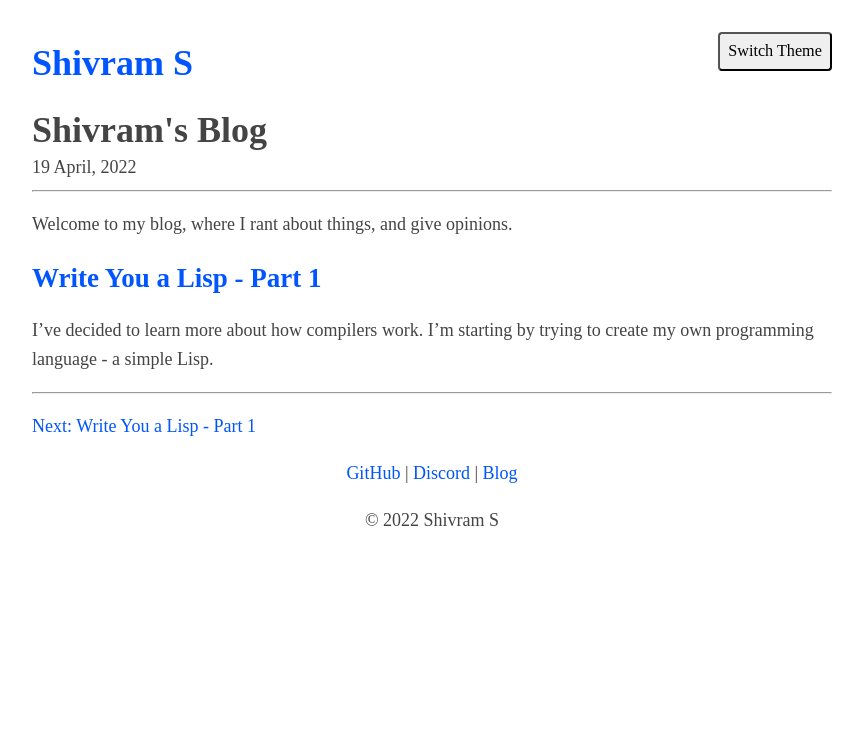
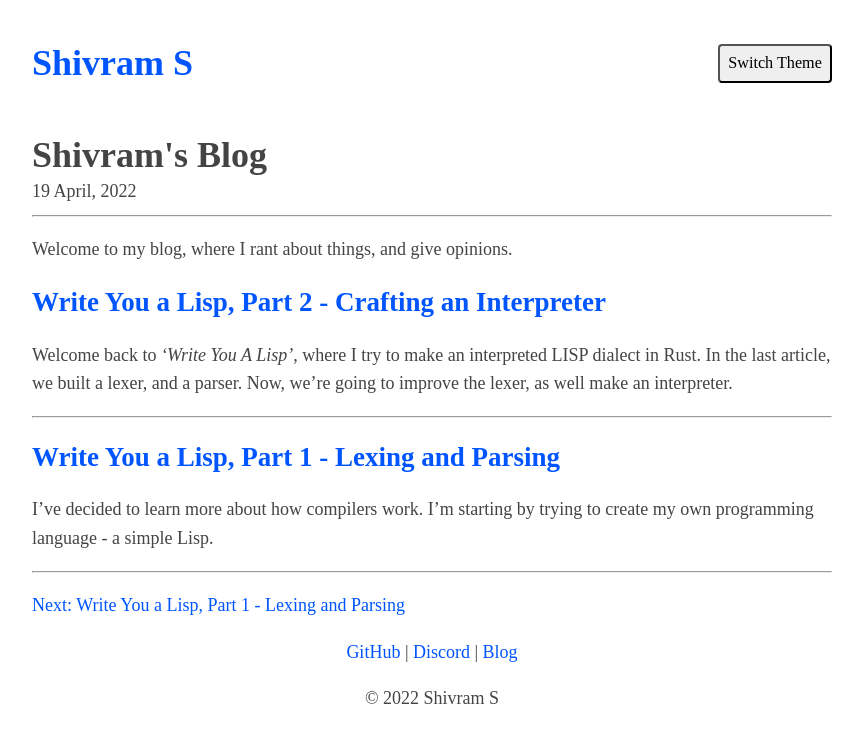
Before and after one commit to shivrm/old-site, a Jekyll site: the page built from _blog/index.md, in a window 1280 px wide. Shown: the top 743 px of the page, without its empty margins (208-1071 px from the left). Built offline with Jekyll 4.4.1, drawn with Linux system fonts in a browser that asks for light colours; part of the change alters nothing that is shown.

Commit message:
Add Write You A Lisp, Part 2

````diff
--- a/_blog/index.md
+++ b/_blog/index.md
@@ -7,7 +7,7 @@ date: 2022-04-19
 Welcome to my blog, where I rant about things, and give opinions.
 <!--more-->
 
-{% for article in site.blog %}
+{% for article in site.blog reversed %}
 {% if article != page %}
 ## [{{ article.title }}]({{site.url}}{{article.url}})
 {{ article.content | split:'<!--more-->' | first | markdownify }}
--- a/_blog/lisp1.md
+++ b/_blog/lisp1.md
@@ -1,6 +1,6 @@
 ---
 layout: default
-title: Write You a Lisp - Part 1
+title: Write You a Lisp, Part 1 - Lexing and Parsing
 date: 2022-05-03
 updated: 2022-05-07
 ---
@@ -8,9 +8,9 @@ I've decided to learn more about how compilers work. I'm starting by trying to c
 my own programming language - a simple Lisp.<!--more--> I'll be implementing it in Rust, but feel
 free to follow along in whatever language you like.
 
-
 I've you haven't already read [Ruslan Spivak's blog post series on building an interpeter](https://ruslanspivak.com/lsbasi-part1/  "Ruslan Spivak - Let's Build a Simple Interpreter, Part 1"), I highly suggest that you do. I'll be using his lexer and parser models in this tutorial.
 
+*The source code for the LISP is available on [GitHub Gist](https://gist.github.com/shivrm/14fb4c734fa2115ae9748e5f1a892300).*
 
 # What is a Lisp, and Why should I write one?
 
@@ -350,7 +350,7 @@ struct Token {
 
 That's it! The parser's done, and now we need to test it. First `derive` the `Debug` trait for your `AstNode`...
 ```
-#derive(Debug)
+#[derive(Debug)]
 pub enum AstNode {
 	...
 }
--- /dev/null
+++ b/_blog/lisp2.md
@@ -0,0 +1,397 @@
+---
+layout: default
+title: Write You a Lisp, Part 2 - Crafting an Interpreter
+date: 2022-05-13
+---
+Welcome back to *'Write You A Lisp'*, where I try to make an interpreted LISP dialect in Rust. In the last article, we built a lexer, and a parser. Now, we're going to improve the lexer, as well make an interpreter.<!--more-->
+
+*The source code for the LISP is available on [GitHub Gist](https://gist.github.com/shivrm/e5ecb7a1e6c8e9678d6eb948e48e5a07).*
+
+# A Faster Lexer
+
+I'd like to thank [soemone](https://github.com/dquat) for [refactoring the lexer](https://github.com/shivrm/risp/pull/1). He did a lot of changes, which I'll document here.
+
+## The `pos` attribute
+
+Firstly, the lexer now has a new `pos` attribute which specifies it's current position in the source code.
+```
+pub struct Lexer<'a> {
+    chars: Chars<'a>, // `chars` is an iterator over the characters of a string.
+	pos: usize
+}
+```
+```
+// Inside the impl<'a> Lexer<'a>
+
+pub fn new(text: &'a str) -> Self {
+	Lexer {
+		chars: text.chars(),
+		pos: 0
+	}
+}
+
+#[inline]
+fn advance(&mut self) {
+	self.pos += match self.chars.next() {
+		Some(c) => c.len_utf8(),
+		None => return,
+	}
+}
+```
+
+## New `Token`
+
+We have a new struct that represents a token. It only stores its `kind`, as well as it's position in the source code. This new token will be parsed to the correct type and AST node by the parser.[^1]
+```
+#[derive(Debug)]
+pub struct Token {
+	pub kind: Kind,
+	pub span: Span,
+}
+```
+
+`Kind` is a enum indicating what kind of token it is...
+```
+#[derive(PartialEq, Debug)]
+pub enum Kind {
+	Name,
+	Number,
+	OpenParen,
+	CloseParen,
+	EOF
+}
+```
+
+...and `Span` is a helper struct that lets us represent a range of characters in the source code. It lets us retrieve the start and end points of tokens. You can check it out in the [GitHub repo](https://github.com/shivrm/risp/blob/b0797f7b3a4776b05ce38170539ddf978f186d57/src/risp/utils.rs)
+
+## `take_while`
+
+In the last article, we used patterns such as `while let c @ Some( 'A'..='Z' | 'a'..='z' ) = self.current_char()` to read tokens; We also had separate methods for reading numbers and names.
+
+We're going to combine these into a single method - `take_while` - which will read characters from the source while a `predicate` is met:
+```
+// Inside the impl<'a> Lexer<'a>
+
+fn take_while(&mut self, mut predicate: impl FnMut(char) -> bool) -> Span {
+	let start = self.pos;
+
+	loop {
+		match self.current_char() {
+			Some(c) if predicate(c) => self.advance(),
+			_ => return Span::new(start, self.pos),
+		}
+	}
+}
+```
+
+`predicate` is called with the current character as an argument, and the returned boolean determines whether the lexer should advance to the next character.
+
+Now that we've generalized this part, we can rewrite the `next_token` method. The method now reads characters from the lexer while the conditions (earlier defined in the `read_name` and `read_number` method) are met. The `Span` returned from this method is used to construct a `Token`.
+
+```
+// Inside the impl<'a> Lexer<'a>
+
+pub fn next_token(&mut self) -> Token {
+	let start = self.pos;
+
+	// Checks if there is a current character
+	if let Some(c) = self.current_char() {
+		match c {
+			c if c.is_whitespace() => {
+				self.take_while(|c| c.is_whitespace());
+				self.next_token()
+			}
+
+			'0'..='9' => {
+				let span = self.take_while(|c| matches!(c, '0'..='9'));
+				Token { span, kind: Kind::Number }
+			}
+
+			'a'..='z' | 'A'..='Z' | '_' => {
+				let span =
+					self.take_while(|c| matches!(c, 'a'..='z' | 'A'..='Z' | '_' | '0'..='9'));
+				Token { span, kind: Kind::Name }
+			}
+
+			c => {
+				self.advance();
+				let span = Span::new(start, self.pos);
+				let kind = match c {
+					'(' => Kind::OpenParen,
+					')' => Kind::CloseParen,
+					_ => panic!("Unknown character")
+				};
+				Token { span, kind }
+			}
+		}
+	} else {
+		// Return EOF if there is no current character
+		Token {
+			kind: Kind::EOF,
+			span: Span::new(self.pos, self.pos),
+		}
+	}
+}
+```
+
+Since we've moved the predicate functionality to `next_token`, we don't need the `read_name` and `read_number` methods anymore!
+
+## Parser Modifications
+
+In the parser, the token comparisons have been replaces with token `Kind` comparisons. Some methods have been updated to use the new token struct. This mostly involves `match`ing `token.kind` instead of `token`, and using `Kind::*` instead of `Token::*`
+
+ The `variant_eq` function is no longer required as `Kind` does not contain any data other than the variant.
+Therefore, we can update the `expect` method:
+```
+fn expect(&mut self, token_type: Kind) {
+	if self.current_token.type != token_type {
+		panic!("Did not find expected token");
+	}
+
+	self.advance();
+}
+```
+
+Notably, we have added a `src` property to the parser, which stores the source code that it's parsing. This is necessary because we want to retrieve string slices of the source code for parsing.
+```
+pub struct Parser<'a> {
+	lexer: Lexer<'a>,
+	current_token: Token,
+	src: &'a str,
+}
+
+impl<'a> Parser<'a> {
+	pub fn new(mut lexer: Lexer<'a>, src: &'a str) -> Self {
+		Self {
+			current_token: lexer.next_token(),
+			src,
+			lexer,
+		}
+	}
+}
+```
+
+The `parse_atom` method has also been modified to convert the token to the correct type:
+```
+// Inside the impl<'a> Parser<'a>
+
+fn parse_atom(&mut self) -> AstNode {
+	let content = &self.src[self.current_token.span.range()];
+
+		let node = match &self.current_token.kind {
+		Kind::Number => AstNode::Number(content.parse().unwrap()),
+		Kind::Name => AstNode::Name(content.to_owned()),
+		_ => panic!("Expected Number or Name")
+	};
+
+	self.advance();
+	node
+}
+```
+
+That's pretty much all the changes. soemone and I benchmarked the lexer using the [`lex_speed` function](https://github.com/shivrm/risp/blob/b0797f7b3a4776b05ce38170539ddf978f186d57/src/main.rs#L53=L88) in the `main.rs` file. We got some great results:
+```
+Total elapsed: 1.3163127s
+[max: 43ns, min: 23ns, avg: 26ns]
+Average lex speed: 500.000 MB/s => 476.837 MiB/s
+```
+
+In comparison, the lexer made in the last post had a lex speed of 40-50 MB/s.
+
+# Crafting an Interpreter
+
+In the last post, we created a parser that parses tokens into AST nodes. Now, we're going to interpret the AST nodes using an interpreter.
+
+## The Type System
+
+ First, we need to make a [type system](https://en.wikipedia.org/wiki/Type_system) that will store the different kinds of values. Just like AST nodes, types will be represented by an `enum`:
+```
+#[derive(Debug)]
+pub enum Type {
+	Number(i32),
+	List(Vec<Type>),
+	BuiltinFn(&'static dyn Fn(Vec<Type>) -> Vec<Type>),
+	Null
+}
+```
+
+Here:
+- A `Number` is used to represent an integer (can be positive, negative or 0)
+- A `List` is just a vector[^2] of `Type`s
+- A `BuiltinFn` is a function that we'll define in Rust itself (or whatever language you're making it in).
+- `Null` is a null type.
+
+`&'static dyn Fn(Vec<Type>) -> Vec<Type>` indicates a static function, which accepts a vector of `Type`s as an argument, and returns vector of `Type`s.
+We use this to implement variadic functions[^3] which can accept and return any number of arguments.
+
+## The Interpreter
+
+The interpreter is yet another `struct`. However, we don't need to store any attributes in this struct right now. So I'll just create an empty struct:
+```
+struct Interpreter {}
+
+impl Interpreter {
+	fn new() -> Self {
+		Self {}
+	}
+}
+```
+
+In the interpreter, we need a function that parses our AST nodes. Here's an overview of what it should do:
+
+ - `Number` - return the value of the number.
+ - `Name` - return a value associated with the name
+ - `Expr` - The first element of an expression is the function to call. Call the function with the remaining elements as parameters.
+ -
+```
+// Inside the impl Interpreter
+
+pub fn eval(&mut self, node: AstNode) -> Type {
+	match node {
+		AstNode::Name(name) => self.get_name(name.to_owned()),
+
+		AstNode::Number(num) => Type::Number(num),
+
+		AstNode::Expr(mut nodes) => {
+			// Get the function (first element) and evaluate it
+			let func = self.eval(nodes.remove(0));
+
+			// Evaluate the rest of the elements to get the parameters for the function
+			let mut params = Vec::new();
+			for node in nodes.iter() {
+				params.push(self.eval(node.clone()));
+			}
+
+			// Make sure that the function is a callable BuiltinFn
+			if let Type::BuiltinFn(f) = func {
+
+				// Call the function
+				let mut result = f(params).clone();
+
+				// Return Null if nothing was returned, the bare value if one was returned, and a List if more than one
+				let value = match result.len() {
+					0 => Type::Null,
+					1 => result.pop().unwrap(),
+					_ => Type::List(result),
+				};
+
+				value
+			} else {
+				panic!("Function is not callable");
+			}
+		}
+	}
+}
+```
+
+You'll also need to derive the `Clone` trait for AstNode:
+```
+#[derive(Debug, Clone)] // Debug was already derived
+pub enum AstNode {
+	...
+}
+```
+
+The logic for `Expr` is a bit complicated, so I've added a few code comments to make it clearer. We also have a mystery `get_name` method, to get the value associated with a name.
+
+Before I tell you what `get_name` does, Let's first create a function that we can associate with a name - a simple `println`:
+
+```
+fn println(elems: Vec<Type>) -> Vec<Type> {
+	let mut iter = elems.iter();
+
+	// Prints first element
+	match iter.next() {
+		Some(v) => print!("{v}"),
+		None => (())
+	}
+
+	// Prints rest of the elements
+	for el in iter {
+		print!(" {el}");
+	}
+
+	print!("\n");
+
+	Vec::new()
+}
+```
+
+This fancy function just prints elements with spaces in between. We'll also need to implement the `Display` trait for our `Type` enum, so that they can be printed how we want them to be:
+
+```
+use std::fmt;
+
+impl fmt::Display for Type {
+	fn fmt(&self, f: &mut fmt::Formatter) -> fmt::Result {
+		match self {
+			Type::Number(n) => write!(f, "{n}"),
+
+			Type::BuiltinFn(_) => write!(f, "<builtin function>"),
+
+			Type::Null => write!(f, "Null"),
+
+			Type::List(elems) => {
+				// Again, the same fancy stuff as the println
+				let mut iter = elems.iter();
+
+				// Prints first element
+				match iter.next() {
+					Some(el) => write!(f, "({el}")?,
+					None => write!(f, "(")?
+				}
+
+				// Prints rest of the elements
+				for el in iter {
+					write!(f, ", {el}")?;
+				}
+
+				// Closing brace
+				write!(f, ")")
+			}
+		}
+	}
+}
+```
+
+Now, let's implement the `get_name` method for the parser. We only have a single name, so let's add a manual check for that:
+```
+// Inside the impl Interpreter
+
+fn get_name(&self, name: String) -> Type {
+	if name == "println" {
+		Type::BuiltinFn(&println)
+	} else {
+		panic!("Unknown name {}", name);
+	}
+}
+```
+
+And with that, the interpreter is complete. Now, it's time to test it.
+
+## Testing the Interpreter
+
+Add this code to your `main` function:
+```
+fn main() {
+	let text = "(println 1 2)"
+	let lexer = Lexer::new(text);
+	let ast = Parser::new(lexer, text).parse_expr();
+	Interpreter::new().eval(ast);
+}
+```
+
+And, on running, you should see
+```
+1 2
+```
+
+This means your interpreter is working, and you should congratulate yourself 👏👏👏. Stay tuned for the next article, where we implement error handling and dynamic libraries.
+
+---
+
+[^1]: Many lexers, including [Rust's own lexer](https://github.com/rust-lang/rust/tree/master/compiler/rustc_lexer) do lexing and parsing like this. Tokens are emitted from the lexer as a strings, and are parsed into the correct type by the parser.
+
+[^2]: A vector (`Vec`) is simply a grow-able array. You'd use `std::vector` for this in C++, and `list` in Python.
+
+[^3]: Our function technically accepts and returns only one argument, but since this is a `Vec<Type>` that can hold any number of elements, it's almost similar to the variadic functions seen in most interpreted languages.
--- a/_layouts/default.html
+++ b/_layouts/default.html
@@ -31,7 +31,7 @@
 <body>
 
     <header>
-        <h1 class="big"><a href="{{site.url}}">Shivram S</a></h1>
+        <h1><a href="{{site.url}}">Shivram S</a></h1>
         <button id="theme" onclick="switchTheme()" hidden>Switch Theme</button>
     </header>
 
````
